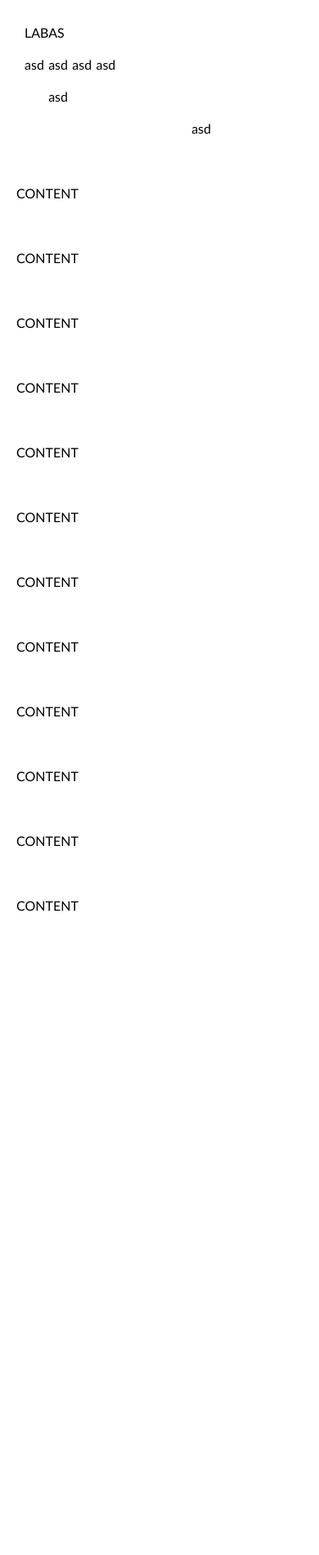
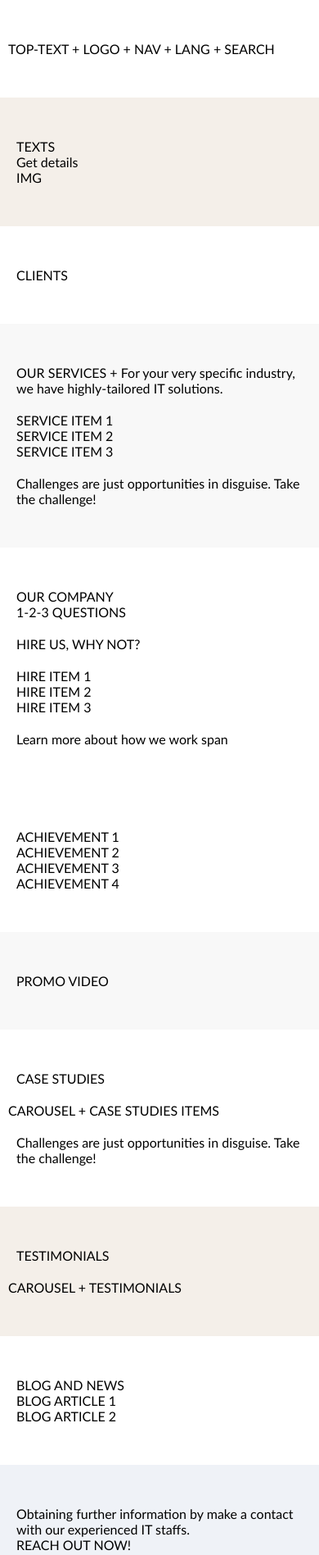
Before and after one commit to AudriusKru/9-portfolio, a website: page index.html in a window 390 px wide. Shown: the top 1897 px of the page at 82% size. Before the commit the page ends 1144 px from the top, so only its background shows below. Drawn offline with Linux system fonts and the light colour scheme.

Commit message:
change base, reset,variables,layout and index html

```diff
--- a/css/custom-home.css
+++ b/css/custom-home.css
@@ -1,10 +1,26 @@
+
 /* init */
-@import '../css/init/reset.css';
-@import '../css/init/variables.css';
-@import '../css/init/layout.css';
-@import '../css/init/base.css';
-/* 3rd-party */
+@import './init/reset.css';
+@import './init/variables.css';
+@import './init/layout.css';
+@import './init/base.css';
+/* 3rd party */
 @import './3rd-party/font-awesome.min.css';
 /* components */
+@import './components/button.css';
 @import './components/footer.css';
 @import './components/header.css';
+
+/* CUSTOM STILIUS SEKCIJOMS */
+/* header */
+/* hero */
+/* clients */
+/* services */
+/* about company */
+/* achievements */
+/* promo video */
+/* case studies */
+/* testimonials */
+/* blog */
+/* contacts */
+/* footer */
--- a/css/init/base.css
+++ b/css/init/base.css
@@ -0,0 +1,15 @@
+.bg-creame {
+    background-color: var(--color-creame);
+  }
+  .bg-blue {
+    background-color: var(--color-blue);
+  }
+  .bg-blue-light {
+    background-color: var(--color-blue-light);
+  }
+  .bg-blue-dark {
+    background-color: var(--color-blue-dark);
+  }
+  .bg-grey {
+    background-color: var(--color-grey);
+  }
--- a/css/init/layout.css
+++ b/css/init/layout.css
@@ -26,13 +26,15 @@
   --ml9: calc(var(--ml8) + var(--cg));
   --ml10: calc(var(--ml9) + var(--cg));
   --ml11: calc(var(--ml10) + var(--cg));
+
+  --container-padding: 40px;
 }
 
 .container,
 .container-fluid {
   display: inline-block;
   width: 100%;
-  padding: 20px;
+  padding: var(--container-padding) 10px;
 }
 .container > .row,
 .container-fluid > .row {
@@ -211,6 +213,7 @@
 @media (min-width: 767px) {
   :root {
     --half-gap: 15px;
+    --container-padding: 50px;
   }
   .container > .row {
     width: 720px;
@@ -297,6 +300,9 @@
 }
 
 @media (min-width: 991px) {
+  :root {
+    --container-padding: 60px;
+  }
   .container > .row {
     width: 960px;
     margin-left: calc(50% - 480px);
@@ -384,6 +390,7 @@
 @media (min-width: 1199px) {
   :root {
     --half-gap: 20px;
+    --container-padding: 70px;
   }
   .container > .row {
     width: 1140px;
@@ -470,6 +477,9 @@
 }
 
 @media (min-width: 1399px) {
+  :root {
+    --container-padding: 80px;
+  }
   .container > .row {
     width: 1320px;
     margin-left: calc(50% - 660px);
@@ -553,7 +563,6 @@
     display: none;
   }
 }
-
   /*
   specifiskumas: (0, 0, tagai)
   */
--- a/css/init/variables.css
+++ b/css/init/variables.css
@@ -0,0 +1,8 @@
+
+:root {
+    --color-creame: #f4efe9;
+    --color-blue: #086ad8;
+    --color-blue-light: #eff2f7;
+    --color-blue-dark: #002fa6;
+    --color-grey: #f8f8f8;
+  }
--- a/index.html
+++ b/index.html
@@ -9,31 +9,25 @@
 </head>
 
 <body>
+    <body>
         <!-- HEADER START -->
-    <div class="container">
+        <header class="container">
             <div class="row">
-            <p class="hidden-sm visible-md col-12 col-sm-6 col-md-4 col-lg-5">LABAS</p>
-            <p class="hidden visible-sm hidden-md col-12 col-sm-6 col-md-4 ml-md-4 col-lg-5 ml-lg-2">RYTAS</p>
+                TOP-TEXT + LOGO + NAV + LANG + SEARCH
             </div>
-        <div class="row">
-            <p class="col-1">asd</p>
-            <p class="col-1">asd</p>
-            <p class="col-1">asd</p>
-            <p class="col-1">asd</p>
-        </div>
-        <div class="row">
-            <p class="col-1 ml-1 ml-sm-2 ml-md-3 ml-lg-4 ml-xl-5 ml-xxl-6">asd</p>
-        </div>
-        <div class="row">
-            <p class="col-1 ml-7 ml-sm-8 ml-md-9 ml-lg-10 ml-xl-11">asd</p>
-        </div>
-    </div>
+        </header>
         <!-- HEADER END -->
 
         <!-- HERO START -->
-    <div class="container">
+        <div class="container bg-creame">
             <div class="row">
-            CONTENT
+                <div class="col-12 col-md-6 col-lg-5">
+                    TEXTS
+                    <div class="btn">Get details</div>
+                </div>
+                <div class="col-12 col-md-6 col-lg-6 ml-lg-1">
+                    IMG
+                </div>
             </div>
         </div>
         <!-- HERO END -->
@@ -41,15 +35,35 @@
         <!-- CLIENTS START -->
         <div class="container">
             <div class="row">
-            CONTENT
+                <div class="col-12">
+                    CLIENTS
+                </div>
             </div>
         </div>
         <!-- CLIENTS END -->
 
         <!-- SERVICES START -->
-    <div class="container">
+        <div class="container bg-grey">
             <div class="row">
-            CONTENT
+                <div class="col-12 col-lg-10 ml-lg-1 col-xl-8 ml-xl-2">
+                    OUR SERVICES + For your very specific industry, we have highly-tailored IT solutions.
+                </div>
+            </div>
+            <div class="row">
+                <div class="col-12 col-md-6 col-lg-4">
+                    SERVICE ITEM 1
+                </div>
+                <div class="col-12 col-md-6 col-lg-4">
+                    SERVICE ITEM 2
+                </div>
+                <div class="col-12 col-md-6 col-lg-4">
+                    SERVICE ITEM 3
+                </div>
+            </div>
+            <div class="row">
+                <div class="col-12">
+                    Challenges are just opportunities in disguise. Take the challenge!
+                </div>
             </div>
         </div>
         <!-- SERVICES END -->
@@ -57,15 +71,33 @@
         <!-- ABOUT COMPANY START -->
         <div class="container">
             <div class="row">
-            CONTENT
+                <div class="col-12 col-md-6 col-lg-5">
+                    OUR COMPANY
+                </div>
+                <div class="col-12 col-md-6 col-lg-5 ml-lg-2">
+                    1-2-3 QUESTIONS
                 </div>
             </div>
-    <!-- ABOUT COMPANY END -->
-
-    <!-- HIRE US START -->
-    <div class="container">
             <div class="row">
-            CONTENT
+                <div class="col-12 col-lg-10 ml-lg-1 col-xl-8 ml-xl-2">
+                    HIRE US, WHY NOT?
+                </div>
+            </div>
+            <div class="row">
+                <div class="col-12 col-md-6 col-lg-4">
+                    HIRE ITEM 1
+                </div>
+                <div class="col-12 col-md-6 col-lg-4">
+                    HIRE ITEM 2
+                </div>
+                <div class="col-12 col-md-6 col-lg-4">
+                    HIRE ITEM 3
+                </div>
+            </div>
+            <div class="row">
+                <div class="col-12">
+                    Learn more about how we work span
+                </div>
             </div>
         </div>
         <!-- HIRE US END -->
@@ -73,15 +105,28 @@
         <!-- ACHIEVEMENTS START -->
         <div class="container">
             <div class="row">
-            CONTENT
+                <div class="col-12 col-md-6 col-lg-3">
+                    ACHIEVEMENT 1
+                </div>
+                <div class="col-12 col-md-6 col-lg-3">
+                    ACHIEVEMENT 2
+                </div>
+                <div class="col-12 col-md-6 col-lg-3">
+                    ACHIEVEMENT 3
+                </div>
+                <div class="col-12 col-md-6 col-lg-3">
+                    ACHIEVEMENT 4
+                </div>
             </div>
         </div>
         <!-- ACHIEVEMENTS END -->
 
         <!-- PROMO VIDEO START -->
-    <div class="container">
+        <div class="container bg-grey">
             <div class="row">
-            CONTENT
+                <div class="col-12 col-sm-8 ml-sm-2 col-lg-6 ml-lg-6">
+                    PROMO VIDEO
+                </div>
             </div>
         </div>
         <!-- PROMO VIDEO END -->
@@ -89,15 +134,30 @@
         <!-- CASE STUDIES START -->
         <div class="container">
             <div class="row">
-            CONTENT
+                <div class="col-12 col-lg-10 ml-lg-1 col-xl-8 ml-xl-2">
+                    CASE STUDIES
+                </div>
+            </div>
+            <div class="row">
+                CAROUSEL + CASE STUDIES ITEMS
+            </div>
+            <div class="row">
+                <div class="col-12">
+                    Challenges are just opportunities in disguise. Take the challenge!
+                </div>
             </div>
         </div>
         <!-- CASE STUDIES END -->
 
         <!-- TESTIMONIALS START -->
-    <div class="container">
+        <div class="container bg-creame">
             <div class="row">
-            CONTENT
+                <div class="col-12 col-lg-10 ml-lg-1 col-xl-8 ml-xl-2">
+                    TESTIMONIALS
+                </div>
+            </div>
+            <div class="row">
+                CAROUSEL + TESTIMONIALS
             </div>
         </div>
         <!-- TESTIMONIALS END -->
@@ -105,23 +165,58 @@
         <!-- BLOG START -->
         <div class="container">
             <div class="row">
-            CONTENT
+                <div class="col-12 col-lg-4">
+                    BLOG AND NEWS
+                </div>
+                <div class="col-12 col-md-6 col-lg-4">
+                    BLOG ARTICLE 1
+                </div>
+                <div class="col-12 col-md-6 col-lg-4">
+                    BLOG ARTICLE 2
+                </div>
             </div>
         </div>
         <!-- BLOG END -->
 
         <!-- CONTACTS START -->
-    <div class="container">
+        <div class="container bg-blue-light">
             <div class="row">
-            CONTENT
+                <div class="col-12 col-lg-5">
+                    Obtaining further information by make a contact with our experienced IT staffs.
+                </div>
+                <div class="col-12 col-lg-6 ml-lg-1">
+                    REACH OUT NOW!
+                </div>
             </div>
         </div>
         <!-- CONTACTS END -->
 
         <!-- FOOTER START -->
-    <div class="container">
+        <div class="container bg-grey">
             <div class="row">
-            CONTENT
+                <div class="col-12 col-sm-6 col-xl-4">
+                    LOGO + CONTACTS
+                </div>
+                <div class="col-12 col-sm-6 col-xl-2">
+                    IT Services
+                </div>
+                <div class="col-12 col-sm-6 col-md-4 col-xl-2">
+                    Quick links
+                </div>
+                <div class="col-12 col-sm-6 col-md-4 col-xl-2">
+                    Support
+                </div>
+                <div class="col-12 col-sm-6 col-md-4 col-xl-2">
+                    APP STORE
+                </div>
+            </div>
+            <div class="row">
+                <div class="col-12 col-md-6">
+                    © 2019 Mitech. All Rights Reserved.
+                </div>
+                <div class="col-12 col-md-6">
+                    SOCIALS
+                </div>
             </div>
         </div>
         <!-- FOOTER END -->
```
Lines whose indentation alone changed are shown as unchanged.
